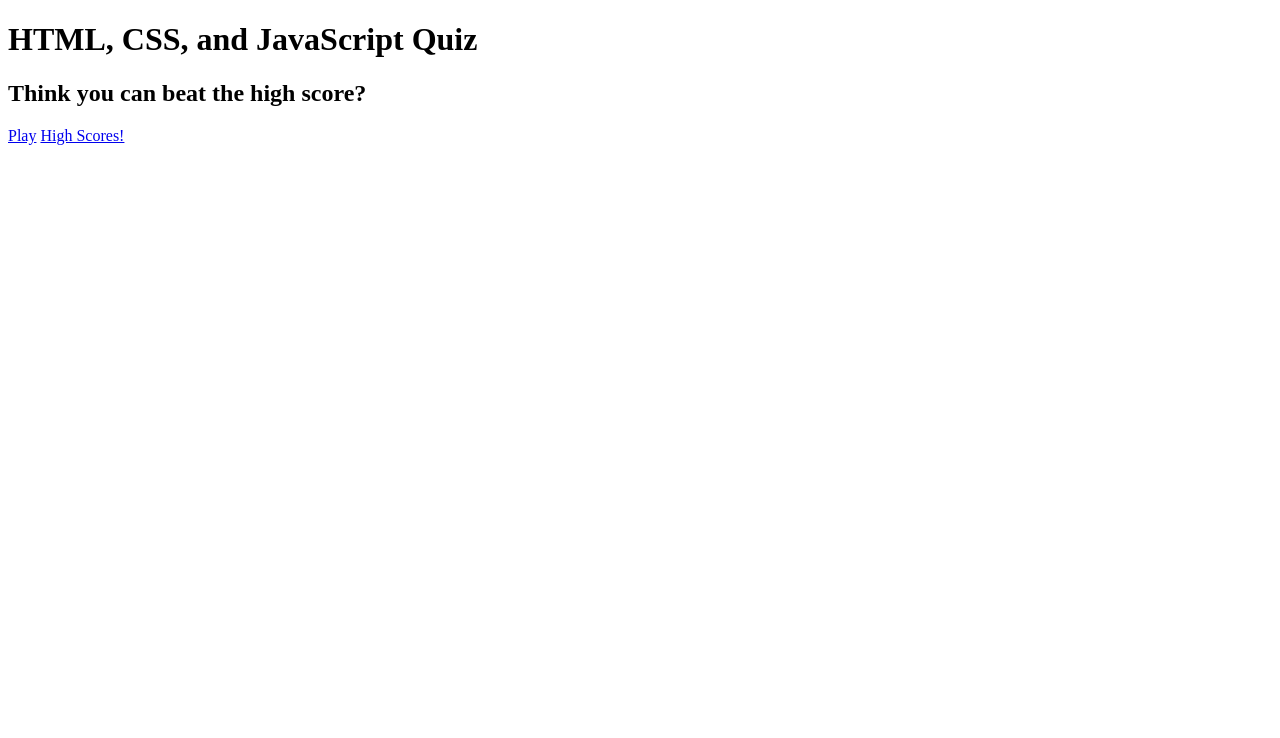
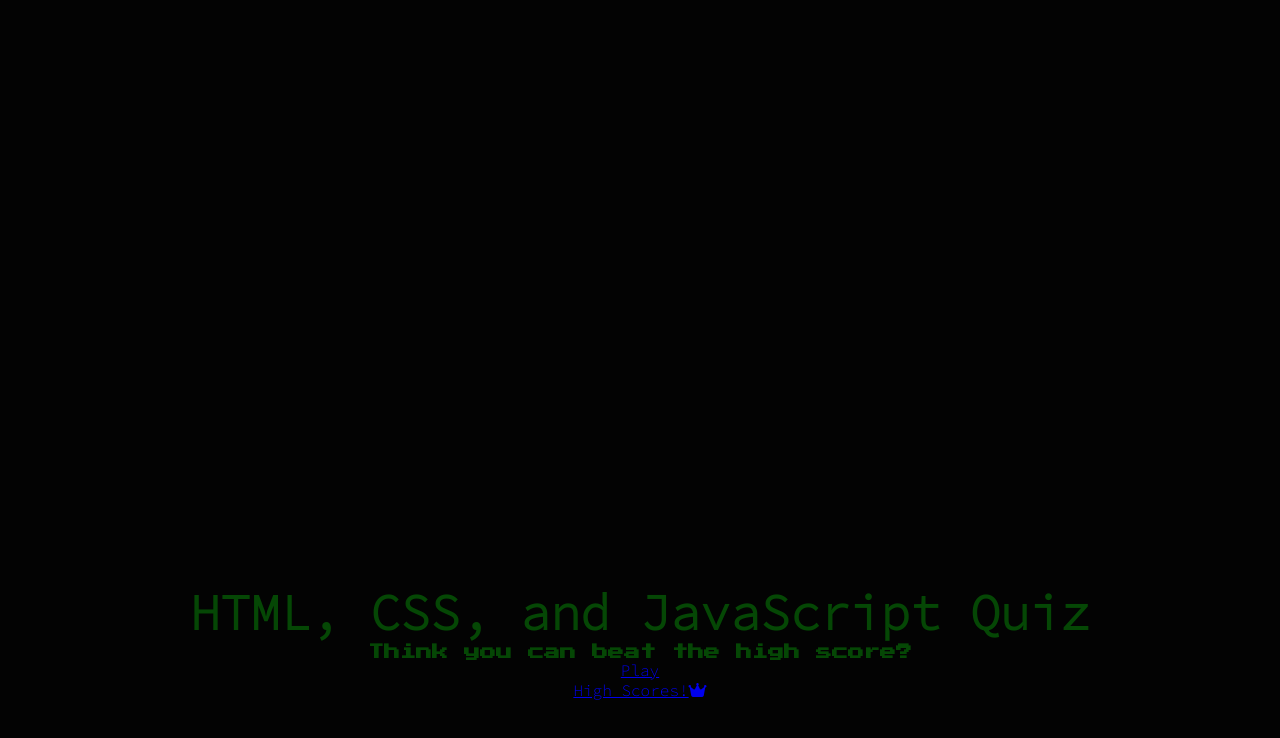
Before and after one commit to artiecannv/coding-quiz, a plain HTML site: page index.html in a window 1280 px wide. Drawn offline with Linux system fonts and the light colour scheme.

Commit message:
adding styling for landing page

```diff
--- a/css/style.css
+++ b/css/style.css
@@ -0,0 +1,53 @@
+:root {
+    background-color: rgb(3, 3, 3);
+}
+
+* {
+    box-sizing: border-box;
+    margin: 0;
+    padding: 0;
+    font-size: 100%;
+    font-family: 'Source Code Pro', monospace;
+}
+
+h1 {
+    font-size: 50px;
+    color: rgb(5, 71, 5);
+    margin-bottom: 5;
+}
+
+h2 {
+    font-family: 'Press Start 2P', cursive;
+    color: rgb(5, 71, 5);
+}
+
+ .container {
+    width: 100vw;
+    height: 100vw;
+    display: flex;
+    justify-content: center;
+    align-items: center;
+    margin: 0 auto;
+}
+
+.flex-column {
+    display: flex;
+    flex-direction: column;
+}
+
+.flex-center {
+    justify-content: center;
+    align-items: center;
+}
+
+.justify-center {
+    justify-content: center;
+}
+
+.text-center {
+    text-align: center;
+}
+
+.hidden {
+    display: none;
+}
--- a/index.html
+++ b/index.html
@@ -6,6 +6,15 @@
     <meta name="viewport" content="width=device-width, initial-scale=1.0">
     <title>Coding Quiz!</title>
     <link rel="stylesheet" href="./css/style.css">
+    <!--Link to FontAwesome, which will be used for various icons-->
+    <script src="https://kit.fontawesome.com/099e30a865.js" crossorigin="anonymous"></script>
+    <link rel="preconnect" href="https://fonts.googleapis.com">
+<link rel="preconnect" href="https://fonts.gstatic.com" crossorigin>
+<!--Links for fonts used-->
+<link href="https://fonts.googleapis.com/css2?family=Source+Code+Pro:wght@300&display=swap" rel="stylesheet">
+<link rel="preconnect" href="https://fonts.googleapis.com">
+<link rel="preconnect" href="https://fonts.gstatic.com" crossorigin>
+<link href="https://fonts.googleapis.com/css2?family=Press+Start+2P&display=swap" rel="stylesheet">
 </head>
 <body>
     <div class="container">
@@ -13,7 +22,7 @@
             <h1>HTML, CSS, and JavaScript Quiz</h1>
             <h2>Think you can beat the high score?</h2>
             <a href="/game.html" class="btn">Play</a>
-            <a href="/hs.html" id="hs-btn">High Scores!</a>
+            <a href="/hs.html" id="hs-btn">High Scores!<i class="fa-solid fa-crown"></i></a>
         </div>
     </div>
 </body>
```
